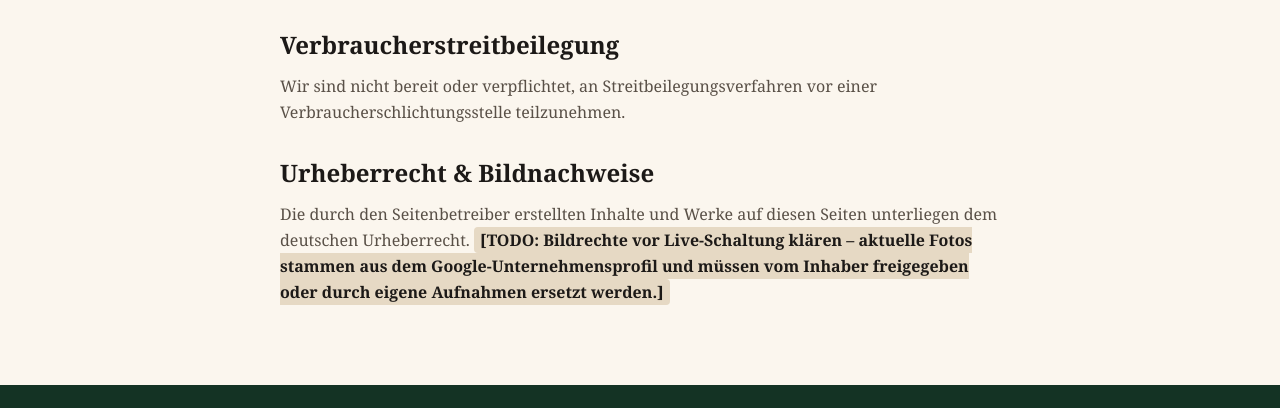
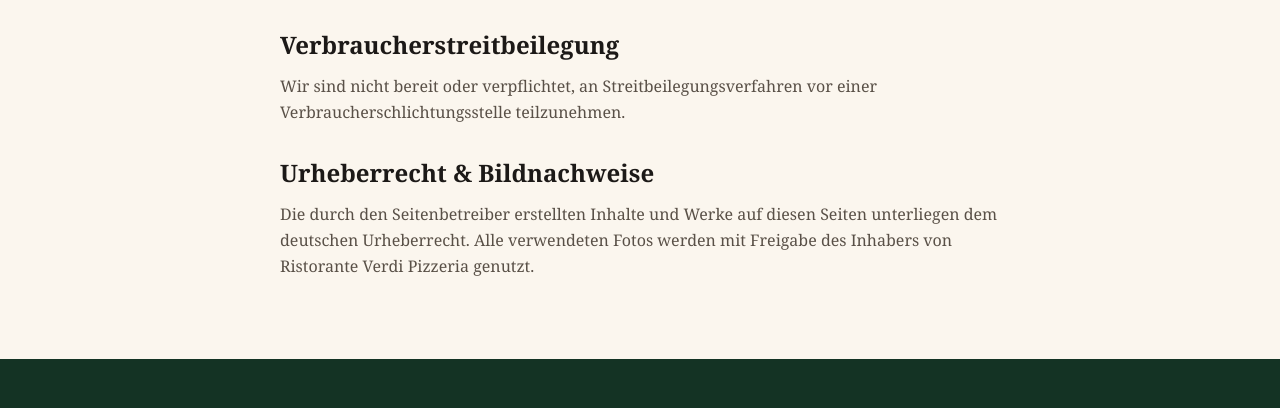
Before and after one commit to nasenloch63/verdi, an Astro site: page /impressum in a window 1280 px wide. Shown: the part 1023-1431 px from the top of the page. Built offline with nearby package versions, Linux system fonts and the light colour scheme; Astro itself is replaced by a stand-in of ours.

Commit message:
Document owner image clearance in Impressum and README

```diff
--- a/src/pages/impressum.astro
+++ b/src/pages/impressum.astro
@@ -82,8 +82,8 @@ import { RESTAURANT } from '../data/restaurant';
         <h2 class="font-display text-2xl font-semibold text-ink">Urheberrecht &amp; Bildnachweise</h2>
         <p class="mt-3">
           Die durch den Seitenbetreiber erstellten Inhalte und Werke auf diesen Seiten unterliegen
-          dem deutschen Urheberrecht.
-          <mark class="rounded bg-sand px-1.5 py-0.5 font-semibold text-ink">[TODO: Bildrechte vor Live-Schaltung klären – aktuelle Fotos stammen aus dem Google-Unternehmensprofil und müssen vom Inhaber freigegeben oder durch eigene Aufnahmen ersetzt werden.]</mark>
+          dem deutschen Urheberrecht. Alle verwendeten Fotos werden mit Freigabe des Inhabers von
+          {RESTAURANT.name} genutzt.
         </p>
       </section>
     </div>
```
Also changed, not shown: README.md.
